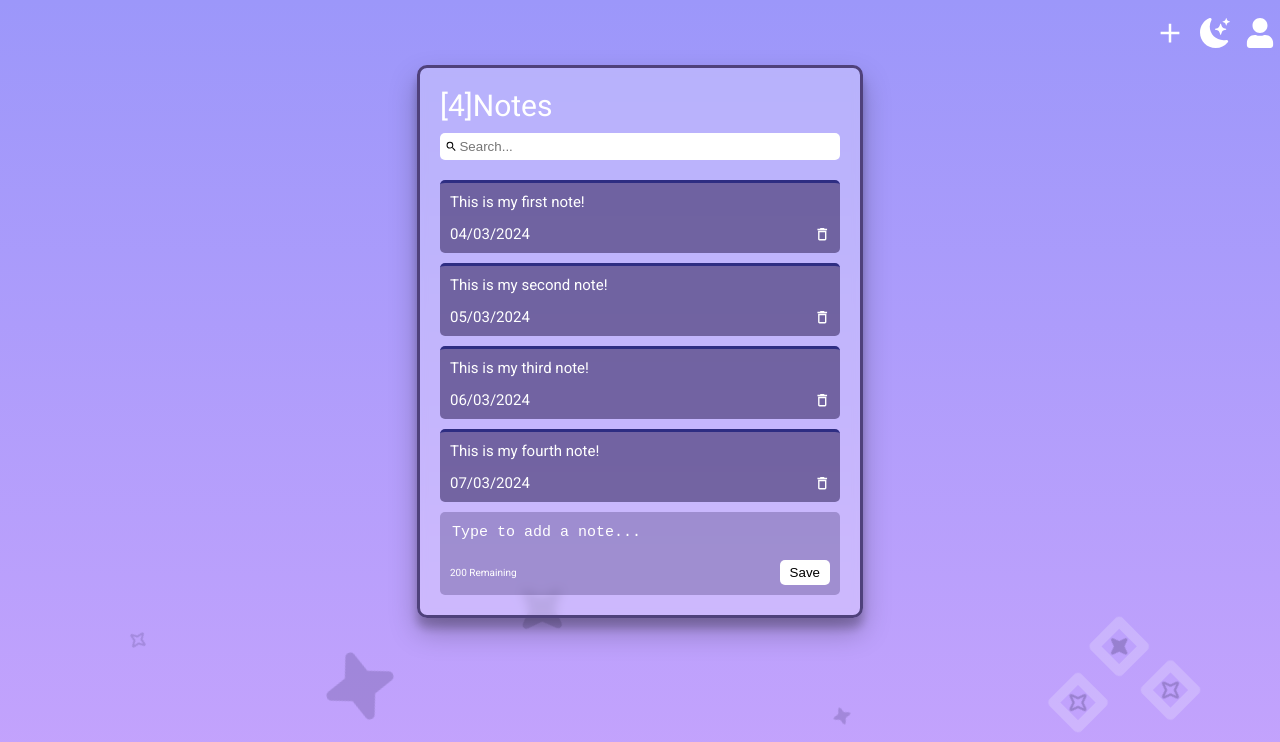
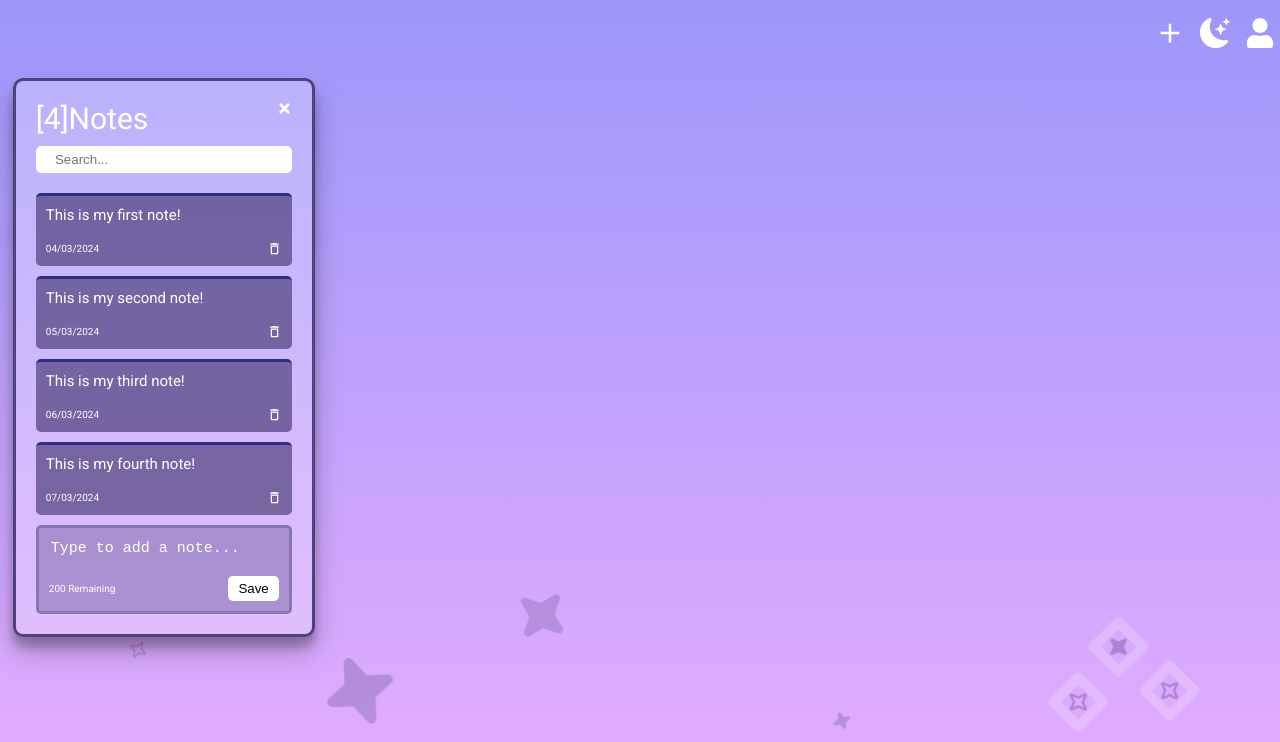
Before and after one commit to DavidVida1/React-Notes-App, a React (Vite) app in the folder React-Notes-App/: page / in a window 1280 px wide. Shown: the top 742 px of the page. Built offline with nearby package versions, Linux system fonts and the light colour scheme.

Commit message:
NoteList btn added

```diff
--- a/React-Notes-App/src/App.jsx
+++ b/React-Notes-App/src/App.jsx
@@ -3,89 +3,69 @@ import { nanoid } from "nanoid";
 import NotesList from "./components/NotesList";
 import GlobalStyles from "./GlobalStyles";
 import Header from "./components/Header";
-import "./style.css";
 import styled from "styled-components";
-import { PiStarFourBold } from "react-icons/pi";
-import { PiStarFourFill } from "react-icons/pi";
 import Background from "./components/Background";
 
 const App = () => {
-  const [searchText, setSearchText] = useState("");
-  const [darkMode, setDarkMode] = useState(false);
-  const [notes, setNotes] = useState(() => {
-    const savedNotes = JSON.parse(localStorage.getItem("react-note-app-data"));
-    if (savedNotes) {
-      return savedNotes;
+  /***************DarkMode *************************/
+  const [darkMode, setDarkMode] = useState(() => {
+    const savedDarkMode = localStorage.getItem("dark-mode");
+    if (savedDarkMode) {
+      return savedDarkMode;
     }
-
-    return [
-      {
-        id: nanoid(),
-        text: "This is my first note!",
-        date: "04/03/2024",
-      },
-      {
-        id: nanoid(),
-        text: "This is my second note!",
-        date: "05/03/2024",
-      },
-      {
-        id: nanoid(),
-        text: "This is my third note!",
-        date: "06/03/2024",
-      },
-      {
-        id: nanoid(),
-        text: "This is my fourth note!",
-        date: "07/03/2024",
-      },
-    ];
+    return false;
+  });
+  /*************** Toggle DarkMode *************************/
+  const toggleDarkMode = () => {
+    setDarkMode((darkMode) => !darkMode);
+    localStorage.setItem("dark-mode", !darkMode);
+  };
+  /***************NoteList Array *************************/
+  const [notesList, setNotesList] = useState(() => {
+    const savedNoteList = JSON.parse(localStorage.getItem("note-list"));
+    if (savedNoteList) {
+      return savedNoteList;
+    }
+    return [`note-${nanoid()}`];
   });
 
-  /***************Adds Note*************/
-  const addNote = (text) => {
-    const date = new Date();
-    const newNote = {
-      id: nanoid(),
-      text: text.trim(),
-      date: date.toLocaleDateString(),
+  /***************Adds NoteList************************/
+  const addNoteList = () => {
+    setNotesList([...notesList, `note-${nanoid()}`]);
   };
-    const newNotes = [...notes, newNote];
-    setNotes(newNotes);
-
-    console.log(newNote.text);
+  /***************Delete NoteList************************/
+  const deleteNoteList = (id) => {
+    const newNotes = notesList.filter((noteList) => {
+      return noteList !== id;
+    });
+    setNotesList(newNotes);
   };
 
-  /***************Deletes Note*************/
-  const deleteNote = (id) => {
-    /*filter returns an array*/
-
-    const newNotes = notes.filter((note) => {
-      return note.id !== id;
-    });
-    setNotes(newNotes);
-  };
-
-  /*************** Saving LocalStorage *************/
+  /***************Saving NoteList************************/
   useEffect(() => {
-    localStorage.setItem("react-note-app-data", JSON.stringify(notes));
-  }, [notes]);
+    localStorage.setItem(`note-list`, JSON.stringify(notesList));
+  }, [notesList]);
 
   return (
+    <>
       <AppContainer className={`${darkMode && "darkMode"}`}>
-      <Header handleToggleDarkMode={setDarkMode} />
+        <Header
+          handleToggleDarkMode={toggleDarkMode}
+          handleAddNoteList={addNoteList}
+        />
         <GlobalStyles />
+        <section className="noteListWrapper">
+          {notesList.map((noteList) => (
             <NotesList
-        className="wrapper"
-        notes={notes.filter((note) =>
-          note.text.toLowerCase().includes(searchText)
-        )}
-        handleSearchNote={setSearchText}
-        handleAddNote={addNote}
-        handleDeleteNote={deleteNote}
+              key={noteList}
+              noteId={noteList}
+              handleDeleteNoteList={deleteNoteList}
             />
+          ))}
+        </section>
         <Background />
       </AppContainer>
+    </>
   );
 };
 
@@ -100,8 +80,11 @@ const AppContainer = styled.section`
     background: linear-gradient(
       180deg,
       rgba(2, 0, 36, 1) 0%,
-      rgba(2, 0, 36, 1) 66%,
-      rgba(230, 173, 255, 1) 100%
+      rgba(2, 0, 36, 0.8) 100%
     );
   }
+
+  & .noteListWrapper {
+    display: flex;
+  }
 `;
--- a/React-Notes-App/src/components/AddNote.jsx
+++ b/React-Notes-App/src/components/AddNote.jsx
@@ -43,6 +43,7 @@ const AddNote = ({ handleAddNote }) => {
 export default AddNote;
 
 const AddNoteContainer = styled.section`
+  border: 3px solid var(--color-purple2);
   &.note.new {
     background-color: var(--color-purple2);
   }
@@ -70,8 +71,7 @@ const AddNoteContainer = styled.section`
     padding: 5px 10px;
 
     &:hover {
-      background-color: var(--color-white);
-      cursor: pointer;
+      filter: drop-shadow(0 0 3px var(--color-white));
     }
   }
 `;
--- a/React-Notes-App/src/components/Background.jsx
+++ b/React-Notes-App/src/components/Background.jsx
@@ -32,10 +32,10 @@ export default Background;
 
 const BackgroundWrapper = styled.section`
   width: 100%;
-  height: 100vh;
+  height: 100%;
 
   .diamonds {
-    position: absolute;
+    position: fixed;
     display: flex;
     flex-direction: column;
     color: var(--color-purple2);
@@ -97,7 +97,7 @@ const BackgroundWrapper = styled.section`
   }
 
   .stars {
-    position: absolute;
+    position: fixed;
     top: 0;
     left: 0;
     width: 100%;
@@ -106,7 +106,7 @@ const BackgroundWrapper = styled.section`
   }
 
   .stars svg {
-    position: absolute;
+    position: fixed;
     display: block;
     width: 20px;
     height: 20px;
--- a/React-Notes-App/src/components/Header.jsx
+++ b/React-Notes-App/src/components/Header.jsx
@@ -4,16 +4,21 @@ import { FaUser } from "react-icons/fa";
 import { IoMdAdd } from "react-icons/io";
 import { BsMoonStarsFill } from "react-icons/bs";
 
-const Header = ({ handleToggleDarkMode }) => {
+const Header = ({ handleToggleDarkMode, handleAddNoteList }) => {
   return (
     <HeaderWrapper>
-      <IoMdAdd className="addListButton" />
+      <IoMdAdd
+        className="addListButton"
+        onClick={() => {
+          handleAddNoteList();
+        }}
+      />
 
       <BsMoonStarsFill
         className="darkModeToggle"
-        onClick={() =>
-          handleToggleDarkMode((previousDarkMode) => !previousDarkMode)
-        }
+        onClick={() => {
+          handleToggleDarkMode();
+        }}
       />
 
       <FaUser className="loginButton" />
--- a/React-Notes-App/src/components/Note.jsx
+++ b/React-Notes-App/src/components/Note.jsx
@@ -1,8 +1,5 @@
 import styled from "styled-components";
 import { MdDeleteOutline } from "react-icons/md";
-import { MdDelete } from "react-icons/md";
-
-import NotesList from "./NotesList";
 
 const Note = ({ id, text, date, handleDeleteNote }) => {
   return (
@@ -10,10 +7,8 @@ const Note = ({ id, text, date, handleDeleteNote }) => {
       <p>{text}</p>
       <div className="noteFooter">
         <small>{date}</small>
-        <MdDeleteOutline className="deleteIconOutline" size="1.1em" />
-        <MdDelete
+        <MdDeleteOutline
           className="deleteIcon"
-          size="1.3em"
           onClick={() => handleDeleteNote(id)}
         />
       </div>
@@ -27,17 +22,14 @@ const NoteContainer = styled.section`
   font-size: 1.5rem;
 
   & .noteFooter {
-    & .deleteIconOutline:hover {
-      display: none;
-
-      & ~ .deleteIcon {
-        display: block;
+    font-size: 1rem;
+    & .deleteIcon {
+      font-size: 1.5rem;
+      cursor: pointer;
+      &:hover {
+        border-radius: 100%;
+        filter: drop-shadow(0 0 3px var(--color-white));
       }
-    }
-
-    & .deleteIcon {
-      display: none;
-      cursor: pointer;
     }
   }
 `;
--- a/React-Notes-App/src/components/NotesList.jsx
+++ b/React-Notes-App/src/components/NotesList.jsx
@@ -1,26 +1,92 @@
+import { nanoid } from "nanoid";
+import { useState, useEffect } from "react";
 import styled from "styled-components";
 import AddNote from "./AddNote";
 import SearchBar from "./SearchBar";
 import Note from "./Note";
+import { FaTimes } from "react-icons/fa";
 
-const NotesList = ({
-  notes,
-  handleAddNote,
-  handleDeleteNote,
-  handleSearchNote,
-}) => {
+const NotesList = ({ noteId, handleDeleteNoteList }) => {
+  const [searchText, setSearchText] = useState("");
+  const [notes, setNotes] = useState(() => {
+    const savedNotes = JSON.parse(localStorage.getItem(`note-data-${noteId}`));
+    if (savedNotes) {
+      return savedNotes;
+    }
+
+    return [
+      {
+        id: nanoid(),
+        text: "This is my first note!",
+        date: "04/03/2024",
+      },
+      {
+        id: nanoid(),
+        text: "This is my second note!",
+        date: "05/03/2024",
+      },
+      {
+        id: nanoid(),
+        text: "This is my third note!",
+        date: "06/03/2024",
+      },
+      {
+        id: nanoid(),
+        text: "This is my fourth note!",
+        date: "07/03/2024",
+      },
+    ];
+  });
+
+  /***************Adds Note************************/
+  const addNote = (text) => {
+    const date = new Date();
+    const newNote = {
+      id: nanoid(),
+      text: text.trim(),
+      date: date.toLocaleDateString(),
+    };
+    const newNotes = [...notes, newNote];
+    setNotes(newNotes);
+
+    console.log(newNote.text);
+  };
+
+  /***************Deletes Note*********************/
+  const deleteNote = (id) => {
+    /*filter returns an array*/
+
+    const newNotes = notes.filter((note) => {
+      return note.id !== id;
+    });
+    setNotes(newNotes);
+  };
+
+  /*************** Saving LocalStorage *************/
+  useEffect(() => {
+    localStorage.setItem(`note-data-${noteId}`, JSON.stringify(notes));
+  }, [notes]);
+
   return (
     <NotesListContainer>
+      <FaTimes
+        className="deleteBtn"
+        onClick={() => {
+          handleDeleteNoteList(noteId);
+        }}
+      />
       <h1 className="title">[{notes.length}]Notes </h1>
-      <SearchBar handleSearchNote={handleSearchNote} />
-      {notes.map((note) => (
-        <Note
-          key={note.id}
-          /*id={note.id} text={note.text} date={note.date}*/ {...note}
-          handleDeleteNote={handleDeleteNote}
-        />
-      ))}{" "}
-      <AddNote className="addNote" handleAddNote={handleAddNote} />
+      <SearchBar handleSearchNote={setSearchText} />
+      {notes
+        .filter((note) => note.text.toLowerCase().includes(searchText))
+        .map((note) => (
+          <Note
+            key={note.id}
+            /*id={note.id} text={note.text} date={note.date}*/ {...note}
+            handleDeleteNote={deleteNote}
+          />
+        ))}{" "}
+      <AddNote className="addNote" handleAddNote={addNote} />
     </NotesListContainer>
   );
 };
@@ -28,20 +94,35 @@ const NotesList = ({
 export default NotesList;
 
 const NotesListContainer = styled.section`
+  position: relative;
   display: grid;
-  position: relative;
-  grid-template-columns: repeat(auto-fit, minmax(250px, 1fr));
+  grid-template-columns: repeat(auto-fit, minmax(100%, 1fr));
   grid-gap: 1rem;
   background: var(--color-white2);
   backdrop-filter: blur(5px);
   -webkit-backdrop-filter: blur(5px);
   box-shadow: var(--box-shadow);
   border-radius: var(--b-radius2);
-  margin: auto;
-  width: 400px;
+  color: var(--color-white);
+  margin: 1%;
+  width: 20%;
+  height: 100%;
   border: 3px solid var(--border-noteList);
   padding: 20px;
   z-index: 999;
+
+  & .deleteBtn {
+    position: absolute;
+    margin: 20px;
+    font-size: 1.5rem;
+    right: 0;
+    top: 0;
+    cursor: pointer;
+    &:hover {
+      border-radius: 100%;
+      filter: drop-shadow(0 0 3px var(--color-white));
+    }
+  }
 
   & .title {
     color: var(--color-white);
```
Also changed, not shown: React-Notes-App/src/style.css (deleted, +0 -37 lines). Lines whose indentation alone changed are shown as unchanged.
